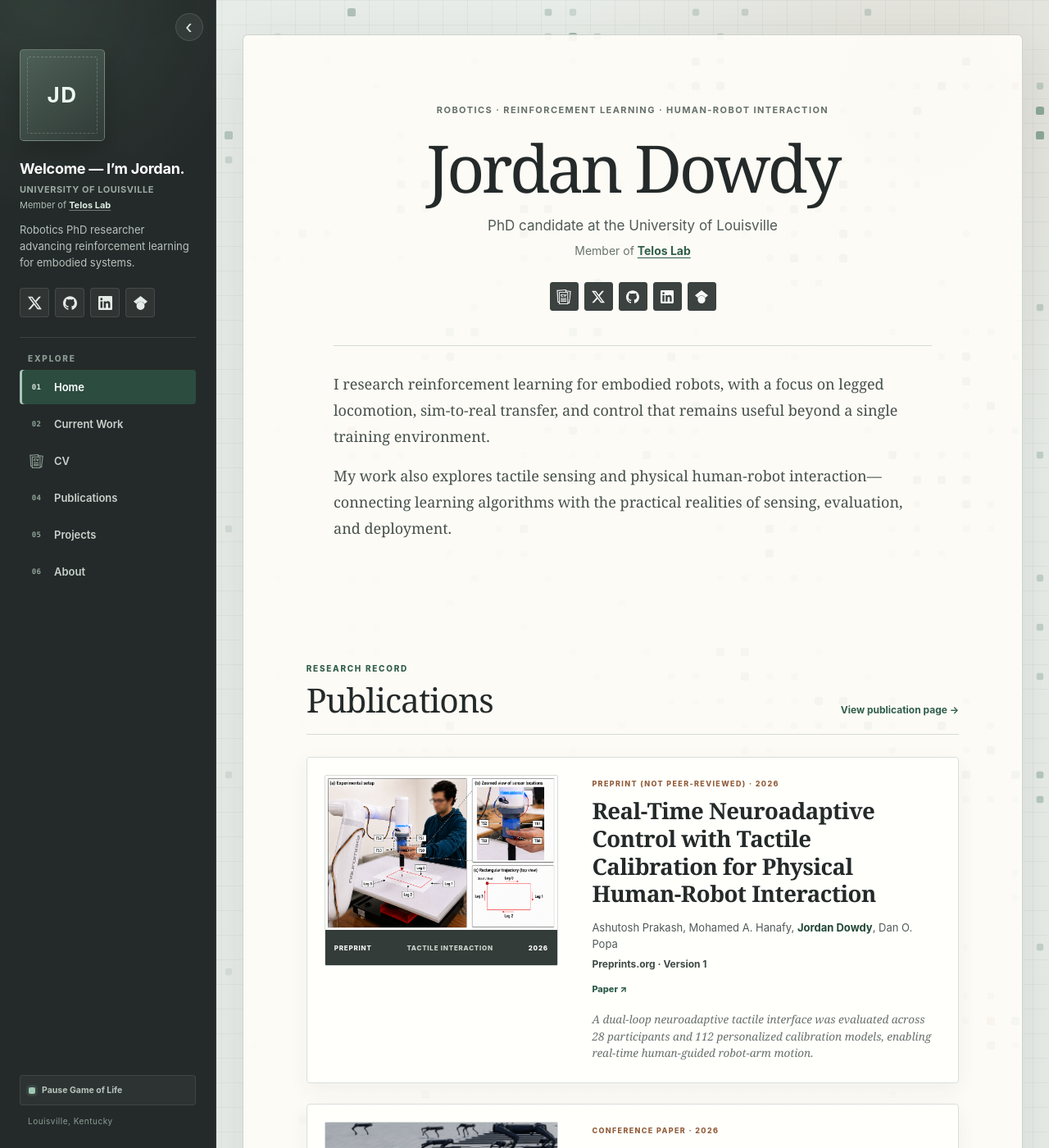
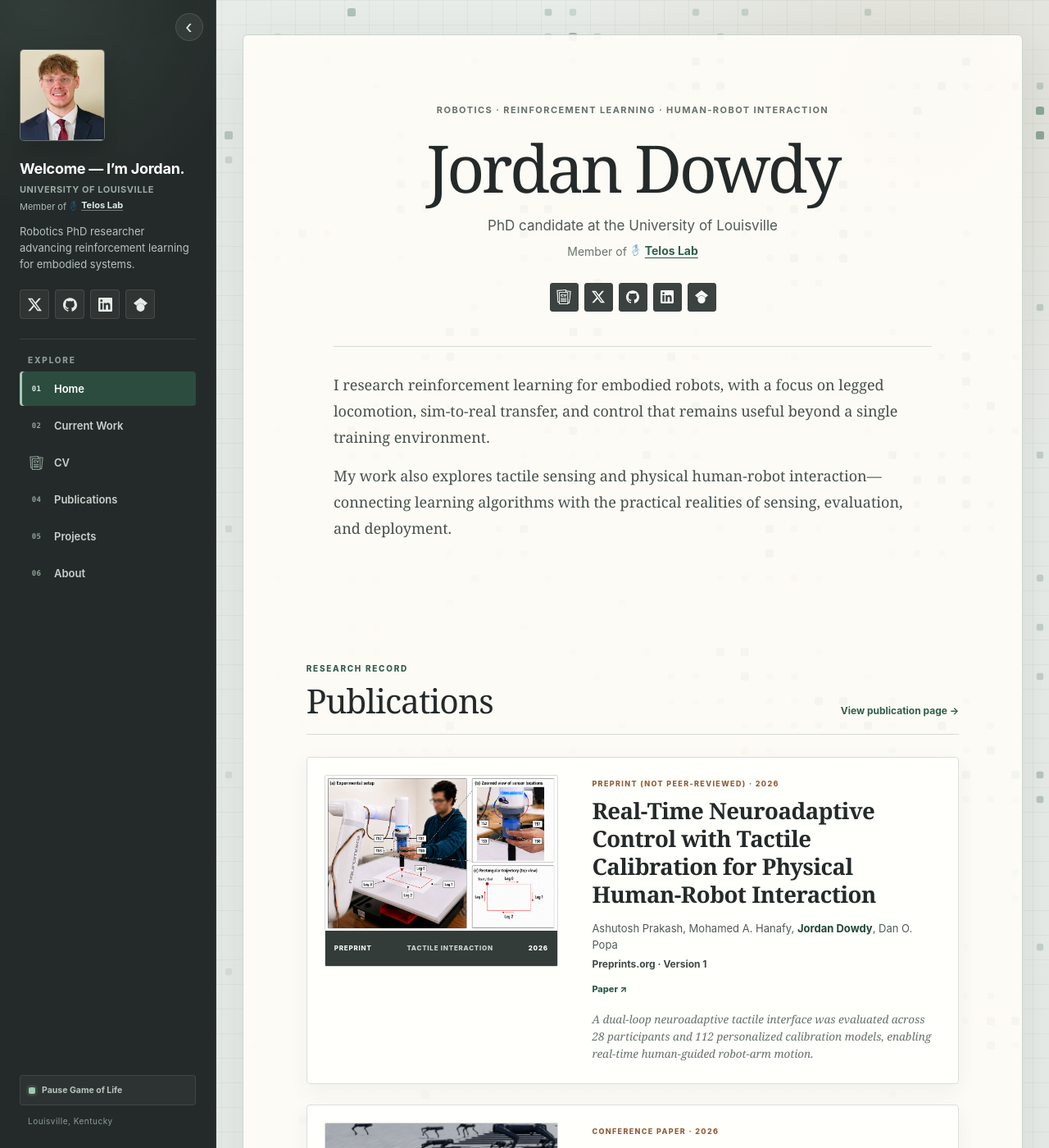
Before and after one commit to Jdowdy05/Jdowdy05.github.io, a Jekyll site: the page built from index.md, in a window 1280 px wide and 1400 px high. Shown: the whole window at 82% size. Built offline with Jekyll 4.4.1, drawn with Linux system fonts in a browser that asks for light colours.

Commit message:
Add headshot and Telos Lab branding

```diff
--- a/_data/profile.yml
+++ b/_data/profile.yml
@@ -3,10 +3,11 @@ first_name: Jordan
 initials: JD
 role: PhD candidate researching reinforcement learning in robotics.
 affiliation: University of Louisville
-headshot: ""
+headshot: /assets/images/profile/jordan-dowdy-headshot.jpeg
 lab:
   name: Telos Lab
   url: https://telosrobotics.com
+  logo: /assets/images/branding/telos-lab-logo.png
 welcome: Welcome — I’m Jordan.
 short_bio: Robotics PhD researcher advancing reinforcement learning for embodied systems.
 social:
--- /dev/null
+++ b/_includes/lab-link.html
@@ -0,0 +1,4 @@
+<span class="lab-link">
+  <img class="lab-link__logo" src="{{ site.data.profile.lab.logo | relative_url }}" alt="" aria-hidden="true">
+  <a href="{{ site.data.profile.lab.url | escape }}" target="_blank" rel="noopener noreferrer" aria-label="{{ site.data.profile.lab.name | escape }} (opens in a new tab)"><strong>{{ site.data.profile.lab.name }}</strong></a>
+</span>
--- a/_includes/sidebar.html
+++ b/_includes/sidebar.html
@@ -14,7 +14,7 @@
     {% endif %}
     <p class="sidebar__welcome">{{ site.data.profile.welcome }}</p>
     <p class="sidebar__affiliation">{{ site.data.profile.affiliation }}</p>
-    <p class="sidebar__lab">Member of <a href="{{ site.data.profile.lab.url | escape }}" target="_blank" rel="noopener noreferrer" aria-label="{{ site.data.profile.lab.name | escape }} (opens in a new tab)"><strong>{{ site.data.profile.lab.name }}</strong></a></p>
+    <p class="sidebar__lab">Member of {% include lab-link.html %}</p>
     <p class="sidebar__bio">{{ site.data.profile.short_bio }}</p>
   </div>
 
--- a/assets/css/main.scss
+++ b/assets/css/main.scss
@@ -224,7 +224,7 @@ a {
   height: 112px;
   margin-bottom: 22px;
   object-fit: cover;
-  object-position: center;
+  object-position: center 42%;
   background: var(--charcoal-raised);
   border: 1px solid rgba(220, 231, 223, 0.3);
   border-radius: 5px;
@@ -263,6 +263,31 @@ a {
 
 .sidebar__lab a:hover {
   color: #fff;
+}
+
+.lab-link {
+  display: inline-flex;
+  white-space: nowrap;
+  vertical-align: -0.1em;
+  align-items: center;
+  gap: 4px;
+}
+
+.lab-link__logo {
+  display: block;
+  width: 14px;
+  height: 14px;
+  object-fit: contain;
+  flex: 0 0 auto;
+}
+
+.sidebar__lab .lab-link {
+  gap: 3px;
+}
+
+.sidebar__lab .lab-link__logo {
+  width: 12px;
+  height: 12px;
 }
 
 .sidebar__bio {
--- a/index.md
+++ b/index.md
@@ -8,7 +8,7 @@ permalink: /
   <p class="academic-intro__kicker">Robotics · Reinforcement learning · Human-robot interaction</p>
   <h1>Jordan Dowdy</h1>
   <p class="academic-intro__role">PhD candidate at the University of Louisville</p>
-  <p class="academic-intro__lab">Member of <a href="{{ site.data.profile.lab.url | escape }}" target="_blank" rel="noopener noreferrer" aria-label="{{ site.data.profile.lab.name | escape }} (opens in a new tab)"><strong>{{ site.data.profile.lab.name }}</strong></a></p>
+  <p class="academic-intro__lab">Member of {% include lab-link.html %}</p>
 
   <div class="profile-actions" role="group" aria-label="Profile links">
     <a class="profile-actions__cv" href="{{ '/cv/' | relative_url }}" aria-label="Curriculum Vitae" title="CV">{% include icon.html name="cv" %}</a>
```
Also changed, not shown: about.md (+1 -1 lines), assets/images/branding/telos-lab-logo.png (added), assets/images/profile/jordan-dowdy-headshot.jpeg (added).
